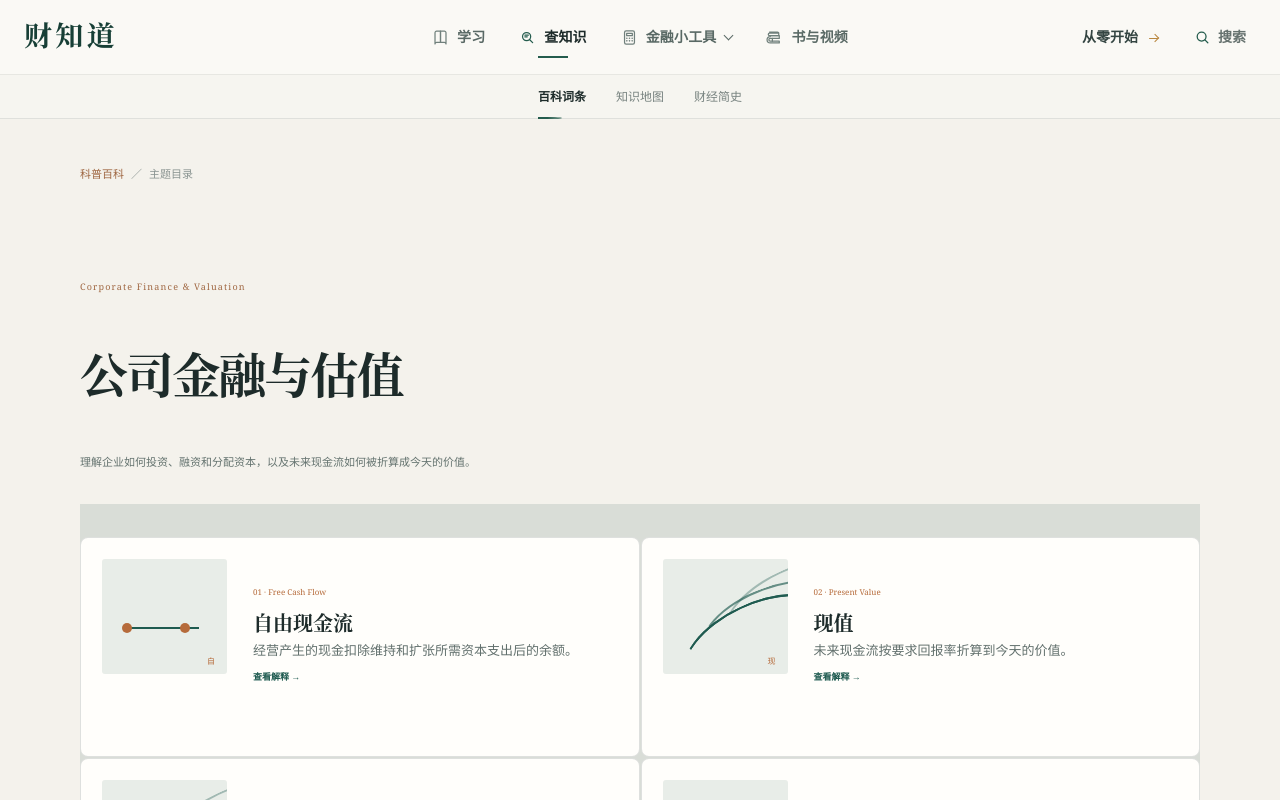
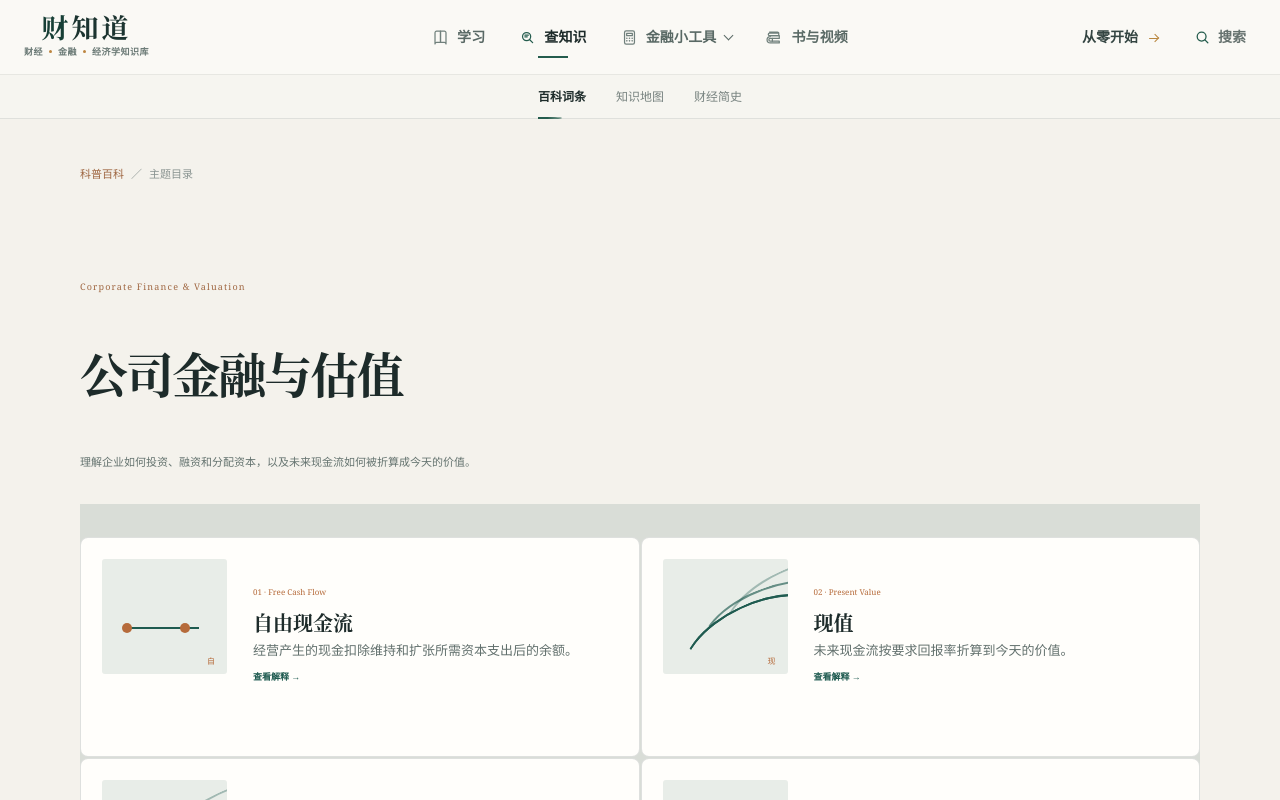
Before and after one commit to hugo8680/caizhidao, a Next.js app: page /knowledge/category/corporate-finance/ in a window 1280 px wide. Shown: the top 800 px of the page. Built offline with nearby package versions, Linux system fonts and the light colour scheme.

Commit message:
Restore the complete Caizhidao logo lockup

```diff
--- a/app/brand-lockup-v8.css
+++ b/app/brand-lockup-v9.css
@@ -1,4 +1,4 @@
-/* Desktop uses the complete name as one logo. Mobile switches to a compact 财 mark. */
+/* Desktop: one complete 财知道 wordmark with its original knowledge-base subtitle. */
 
 body .site-chrome .platform-brand {
   width: max-content;
@@ -7,29 +7,61 @@ body .site-chrome .platform-brand {
   text-decoration: none;
 }
 
-body .site-chrome .brand-desktop-wordmark {
+body .site-chrome .brand-desktop-lockup {
   width: auto;
   height: auto;
-  display: block;
+  display: grid;
+  gap: 7px;
   overflow: visible;
   border: 0;
   border-radius: 0;
   background: transparent;
   box-shadow: none;
-  color: var(--cz-green-deep);
-  font: 760 28px/.92 var(--cz-serif);
+  transform: translateY(-1px);
+}
+
+body .site-chrome .brand-desktop-lockup > strong {
+  display: block;
+  color: #1c3430;
+  font: 760 27px/.82 var(--cz-serif);
   letter-spacing: .12em;
   text-rendering: geometricPrecision;
   white-space: nowrap;
+}
+
+body .site-chrome .brand-desktop-lockup > strong::first-letter {
+  color: var(--cz-green-deep);
+}
+
+body .site-chrome .brand-desktop-lockup > small {
+  display: flex;
+  align-items: center;
+  gap: 6px;
+  color: #6c7b77;
+  font: 620 9px/1 var(--cz-sans);
+  letter-spacing: .055em;
+  white-space: nowrap;
+}
+
+body .site-chrome .brand-desktop-lockup > small > i {
+  width: 3px;
+  height: 3px;
+  flex: 0 0 3px;
+  display: block;
+  border-radius: 50%;
+  background: #bd8640;
+}
+
+body .site-chrome .platform-brand.active .brand-desktop-lockup,
+body .site-chrome .platform-brand:hover .brand-desktop-lockup {
+  border: 0;
+  background: transparent;
+  box-shadow: none;
   transform: translateY(-1px);
 }
 
-body .site-chrome .platform-brand.active .brand-desktop-wordmark,
-body .site-chrome .platform-brand:hover .brand-desktop-wordmark {
-  background: transparent;
-  box-shadow: none;
-  color: #102f29;
-  transform: translateY(-1px);
+body .site-chrome .platform-brand:hover .brand-desktop-lockup > strong {
+  color: var(--cz-green-deep);
 }
 
 body .site-chrome .brand-mobile-mark { display: none; }
@@ -46,7 +78,7 @@ body .site-chrome .platform-brand:focus-visible {
     height: 62px;
   }
 
-  body .site-chrome .brand-desktop-wordmark { display: none; }
+  body .site-chrome .brand-desktop-lockup { display: none; }
 
   body .site-chrome .brand-mobile-mark {
     width: 38px;
--- a/app/layout.tsx
+++ b/app/layout.tsx
@@ -5,7 +5,7 @@ import './globals.css';
 import './editorial-system.css';
 import './interface-policies-v5.css';
 import './interface-policies-v6.css';
-import './brand-lockup-v8.css';
+import './brand-lockup-v9.css';
 
 export const metadata: Metadata = {
   metadataBase: new URL('https://caizhidao.yrchr.com'),
--- a/components/site-header.tsx
+++ b/components/site-header.tsx
@@ -105,7 +105,10 @@ export function SiteHeader() {
     <div className={`site-chrome${isHome || isSearch ? ' compact' : ''}${activeGroup ? ` group-${activeGroup.key}` : ''}`}>
       <header className="platform-header">
         <a className={`platform-brand${isHome ? ' active' : ''}`} href="/" aria-label="财知道首页" aria-current={isHome ? 'page' : undefined}>
-          <span className="brand-desktop-wordmark" aria-hidden="true">财知道</span>
+          <span className="brand-desktop-lockup" aria-hidden="true">
+            <strong>财知道</strong>
+            <small><span>财经</span><i /><span>金融</span><i /><span>经济学知识库</span></small>
+          </span>
           <span className="brand-mobile-mark" aria-hidden="true"><i>财</i></span>
         </a>
 
```
